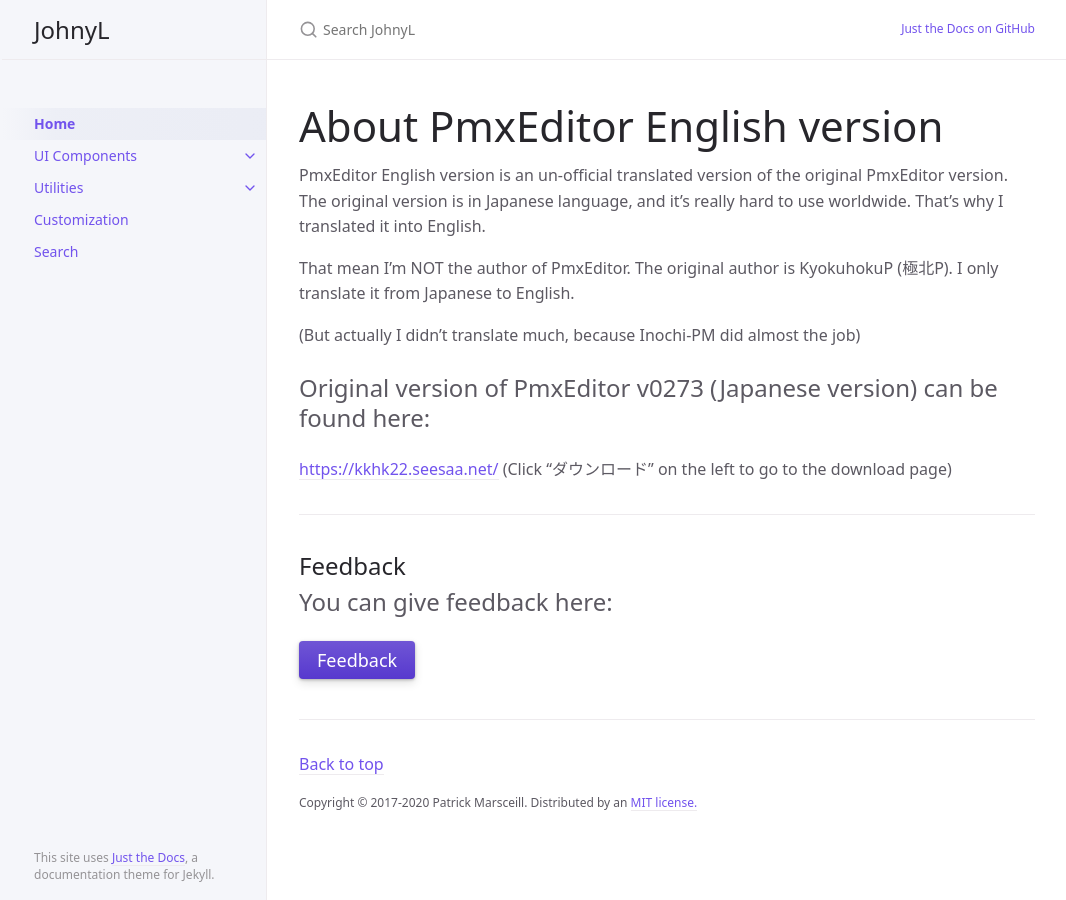
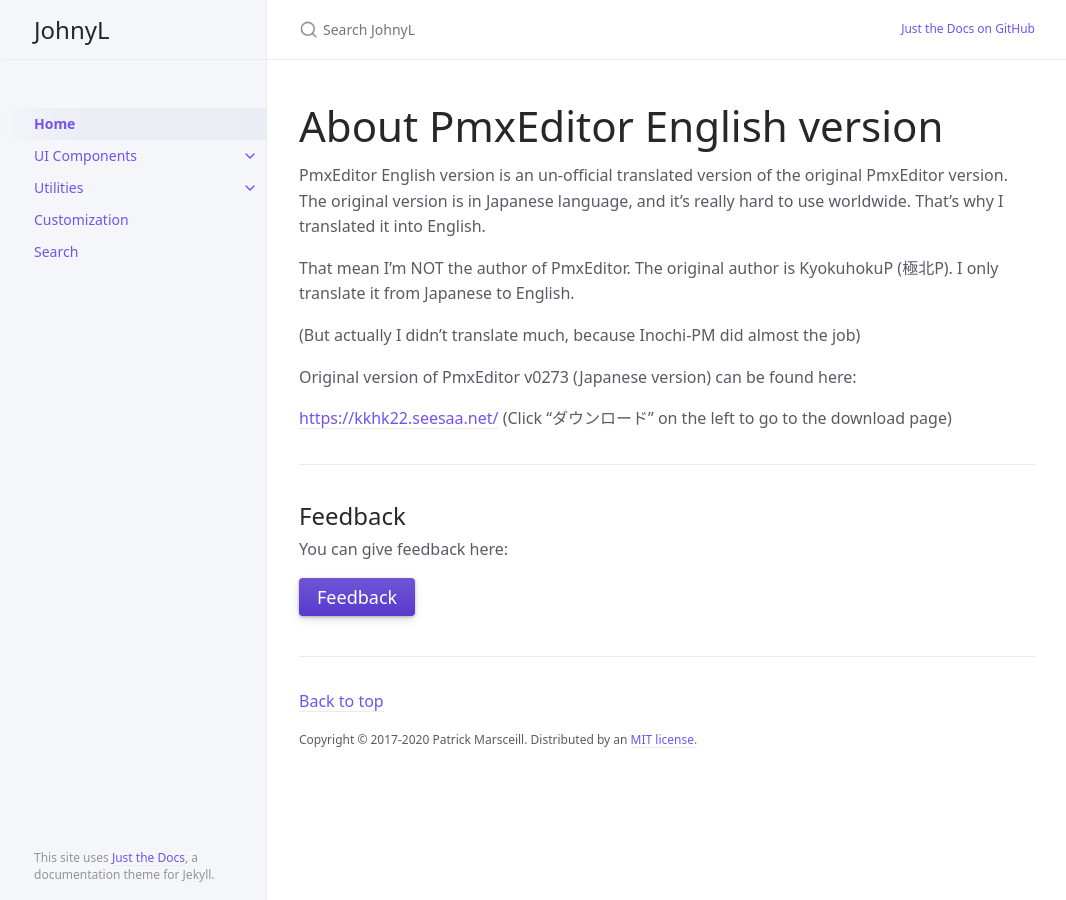
Before and after one commit to johnwithlenon/johnwithlenon.github.io, a Jekyll site: the page built from index.md, in a window 1280 px wide. Shown: the whole page, without its empty margins (105-1171 px from the left). Built offline with Jekyll 4.4.1, drawn with Linux system fonts in a browser that asks for light colours.

Commit message:
Update index.md

```diff
--- a/index.md
+++ b/index.md
@@ -16,7 +16,6 @@
 (But actually I didn't translate much, because Inochi-PM did almost the job)
 
 Original version of PmxEditor v0273 (Japanese version) can be found here:
-{: .fs-6 .fw-300 }
 
 [https://kkhk22.seesaa.net/](https://kkhk22.seesaa.net/){: target="_blank" rel="noopener"}
 (Click "ダウンロード" on the left to go to the download page)
@@ -26,6 +25,5 @@
 ## Feedback
 
 You can give feedback here:
-{: .fs-6 .fw-300 }
 
 [Feedback](https://docs.google.com/forms/d/e/1FAIpQLScFE6HNyDqaISYVAyrQ0jwRXhYNT1cQ71syuoQg_Gy4B8_2dA/viewform){: .btn .btn-primary .fs-5 .mb-4 .mb-md-0 .mr-2 target="_blank" rel="noopener"}
```
